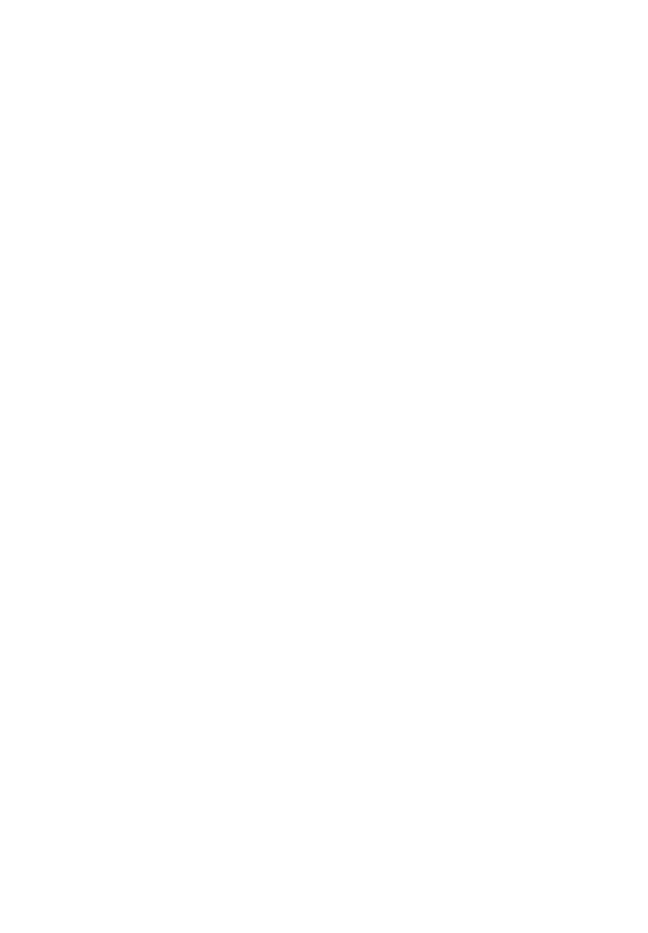
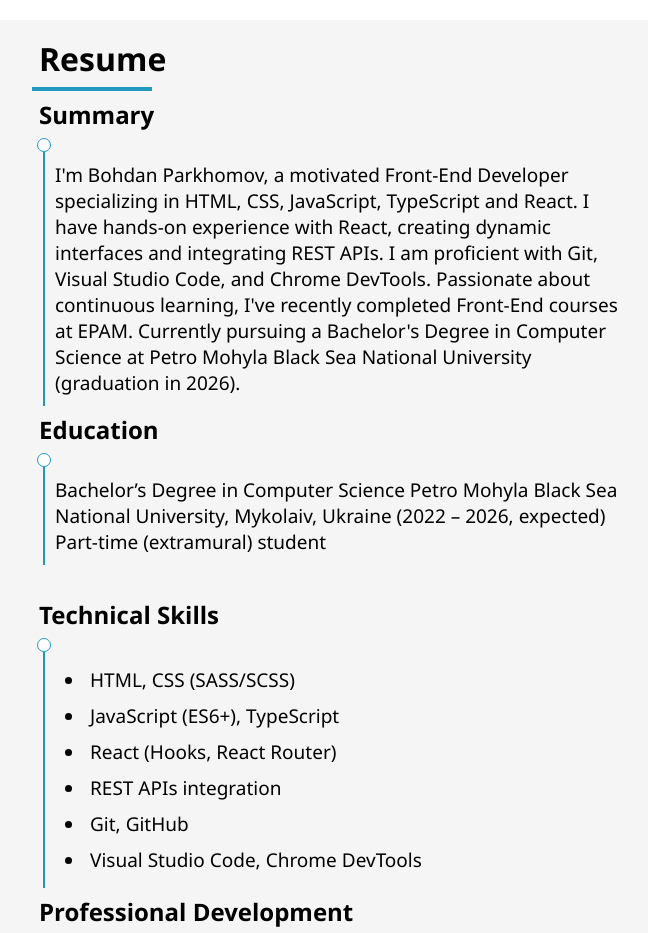
Before and after one commit to Parkhomov/Portfolio, a React (Vite) app: page / in a window 1280 px wide. Shown: the part 1580-2513 px from the top of the page, without its empty margins (268-916 px from the left). Before the commit the page ends 1600 px from the top, so only its background shows below. Built offline with nearby package versions, Linux system fonts and the light colour scheme.

Commit message:
Resume_is_ready

```diff
--- a/src/css/About.css
+++ b/src/css/About.css
@@ -1,6 +1,7 @@
 .containerAbout {
     width: 100%;
-    height: 100vh;
+    height: 100%;
+    min-height: 100vh;
     display: flex;
     align-items: center;
     justify-content: center;
--- a/src/css/Resume.css
+++ b/src/css/Resume.css
@@ -0,0 +1,64 @@
+.resume-container {
+    width: 100%;
+    height: 100%;
+    min-height: 100vh;
+    display: flex;
+    align-items: center;
+    justify-content: center;
+    flex-wrap: wrap;
+    transition: 1.5s ease-in-out all;
+    background-color: whitesmoke;
+    opacity: 0;
+}
+
+.resume-container.active {
+    opacity: 1;
+}
+
+.cont-res {
+    width: 100%;
+    max-width: 700px;
+    min-height: 50vh;
+    padding: 10px;
+}
+
+.res-title {
+    margin: 7px;
+    font-family:'Segoe UI', Tahoma, Geneva, Verdana, sans-serif;
+}
+
+.res-sumary, .res-education, .res-skils, .res-prof, .res-lang {
+    width: 100%;
+    max-width: 600px;
+    height: auto;
+    margin: 5px;
+}
+
+.res-skil-text li, .res-lang-text li {
+    padding: 5px;
+    margin-left: 30px;
+}
+
+.res-sumary::before, .res-education::before, .res-skils::before, .res-prof::before, .res-lang::before {
+    content: "";
+    display: block;
+    width: 12px;
+    height: 12px;
+    background-color: #fff;
+    border: 1px solid rgb(32, 152, 192);;
+    border-radius: 50%;
+}
+
+.res-title-h2 {
+    font-family:'Segoe UI', Tahoma, Geneva, Verdana, sans-serif;
+    margin: 7px;
+}
+.res-sumary-text, .res-education-text, .res-skil-text, .res-prof-text, .res-lang-text {
+    border-left: 2px solid rgb(32, 152, 192);
+    margin: 6px;
+    margin-top: 0;
+    font-family:'Segoe UI', Tahoma, Geneva, Verdana, sans-serif;
+    font-weight: 400;
+    font-size: 19px;
+    padding: 10px;
+}
--- a/src/module/Resume.jsx
+++ b/src/module/Resume.jsx
@@ -1,6 +1,84 @@
+import React, { useState, useRef, useEffect } from 'react';
+import "../css/Resume.css"
+
 function Resume() {
+    const [active, setActive] = useState(false);
+    const resumeRef = useRef(null);
+
+    useEffect(() => {
+        const handleScroll = () => {
+        if (resumeRef.current) {
+            const rect = resumeRef.current.getBoundingClientRect();
+            if (rect.top < window.innerHeight && rect.bottom > 0) {
+                setActive(true);
+                window.removeEventListener('scroll', handleScroll);
+            } else {
+                setActive(false);
+            }
+        }
+    };
+
+          window.addEventListener('scroll', handleScroll);
+          handleScroll();
+
+          return () => {
+            window.removeEventListener('scroll', handleScroll);
+          };
+    }, []);
     return (
         <>
+            <div className={`resume-container ${active ? 'active' : ''}`} ref={resumeRef}>
+                <div className="cont-res">
+                    <h1 className="res-title">Resume</h1>
+                    <hr />
+                    <h2 className="res-title-h2">Summary</h2>
+                    <div className="res-sumary">
+                        <p className="res-sumary-text">
+                            I'm Bohdan Parkhomov, a motivated Front-End Developer specializing in HTML, CSS, JavaScript, TypeScript and React.
+                            I have hands-on experience with React, creating dynamic interfaces and integrating REST APIs.
+                            I am proficient with Git, Visual Studio Code, and Chrome DevTools. Passionate about continuous learning,
+                            I've recently completed Front-End courses at EPAM.
+                            Currently pursuing a Bachelor's Degree in Computer Science
+                            at Petro Mohyla Black Sea National University (graduation in 2026).
+                        </p>
+                    </div>
+                    <h2 className="res-title-h2">Education</h2>
+                    <div className="res-education">
+                        <p className="res-education-text">
+                            Bachelor’s Degree in Computer Science
+                            Petro Mohyla Black Sea National University, Mykolaiv, Ukraine (2022 – 2026, expected)
+                            Part-time (extramural) student
+                        </p>
+                    </div>
+                </div>
+                <div className="cont-res">
+                    <h2 className="res-title-h2">Technical Skills</h2>
+                    <div className="res-skils">
+                        <ul className="res-skil-text">
+                            <li>HTML, CSS (SASS/SCSS)</li>
+                            <li>JavaScript (ES6+), TypeScript</li>
+                            <li>React (Hooks, React Router)</li>
+                            <li>REST APIs integration</li>
+                            <li>Git, GitHub </li>
+                            <li> Visual Studio Code, Chrome DevTools </li>
+                        </ul>
+                    </div>
+                    <h2 className="res-title-h2">Professional Development</h2>
+                    <div className="res-prof">
+                        <p className="res-prof-text">
+                        Completed EPAM Front-End Development courses.
+                        Actively engaged in self-study for continuous skill improvement
+                        </p>
+                    </div>
+                    <h2 className="res-title-h2">Languages</h2>
+                    <div className="res-lang">
+                        <ul className="res-lang-text">
+                            <li>Ukrainian: Native</li>
+                            <li>English: Pre-Intermediate</li>
+                        </ul>
+                    </div>
+                </div>
+            </div>
         </>
     )
 }
```
